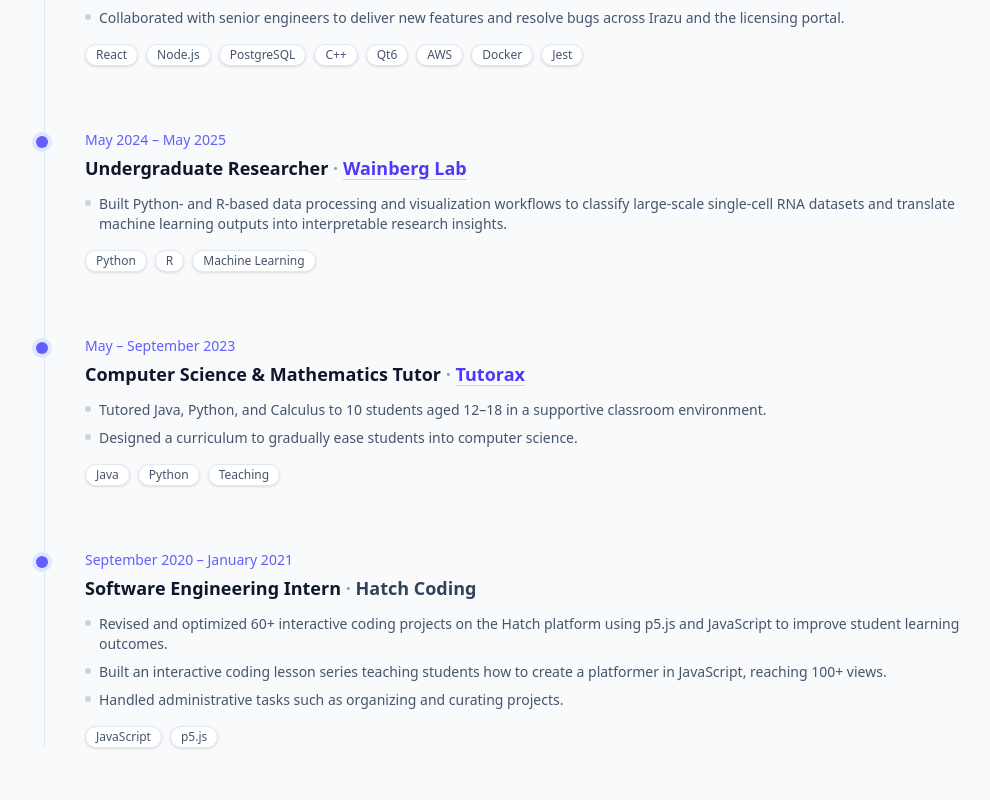
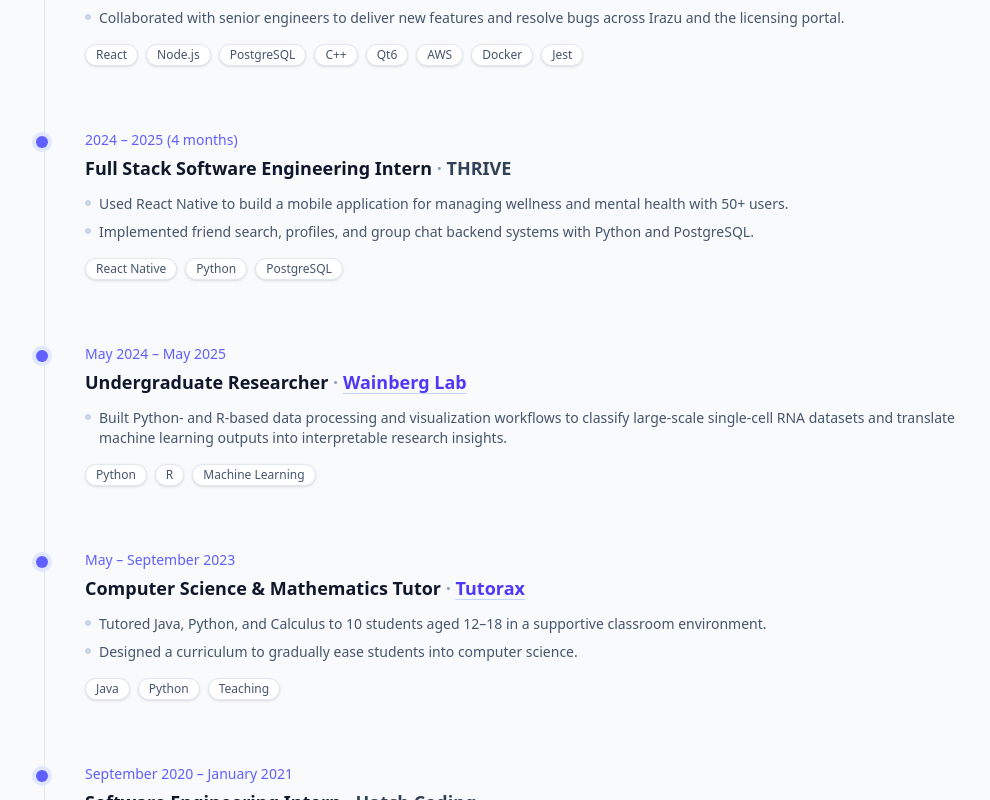
Before and after one commit to grandrx10/PersonalPortfolio, a React (Vite) app: page / in a window 1280 px wide. Shown: the part 2000-2800 px from the top of the page, without its empty margins (108-1098 px from the left). Built offline with nearby package versions, Linux system fonts and the light colour scheme.

Commit message:
Adding 3 projects

```diff
--- a/src/data/experience.js
+++ b/src/data/experience.js
@@ -25,6 +25,20 @@
       // '/images/experience/geo-1.svg',
       // '/images/experience/geo-2.svg',
       // '/images/experience/geo-3.svg',
+    ],
+  },
+  {
+    role: 'Full Stack Software Engineering Intern',
+    company: 'THRIVE',
+    link: '',
+    period: '2024 – 2025 (4 months)',
+    image: '/images/experience/thrive.svg',
+    points: [
+      'Used React Native to build a mobile application for managing wellness and mental health with 50+ users.',
+      'Implemented friend search, profiles, and group chat backend systems with Python and PostgreSQL.',
+    ],
+    tags: ['React Native', 'Python', 'PostgreSQL'],
+    photos: [
     ],
   },
   {
--- a/src/data/projects.js
+++ b/src/data/projects.js
@@ -128,4 +128,55 @@
     demoUrl: 'https://youtu.be/iiJcUfR9C-g',
     repoUrl: '',
   },
+  {
+    title: 'Tavern Chat',
+    description:
+      'A social web app where users gather in themed tavern rooms to chat, hang out on live voice, and vote on a shared YouTube music queue — complete with pixel-character avatars and a turn-based multiplayer billiards minigame, Wizard Pool.',
+    details: [
+      'React (Vite) front end backed by Firebase: email/password auth with unique display names (claimed via Firestore transactions), Firestore for taverns / chat / music queue / profiles, and Realtime Database for live presence.',
+      'Live voice via LiveKit with per-person volume sliders, speaking-glow indicators, and a master music volume — tokens minted by a small server endpoint (deployed as a Vercel serverless function) so API secrets never reach the browser.',
+      'Synced YouTube jukebox: the tavern doc stores nowPlaying { videoId, startedAt } and every client seeks to now − startedAt; the earliest-joined patron acts as host and advances the queue. Includes voting, vote-to-skip (instant for keeper/adder, else >50%), and auto-advance.',
+      'Tavern keeper features: create up to 3 taverns, configurable bar stools, uploadable backgrounds with letterboxing and a readability scrim, plus moderation tools (kick, force-skip).',
+      '🎱 Wizard Pool: up to 8 players, each with their own named/colored ball, plus special balls — 🔥 fireball explosions, ⚡ lightning bolts, and a 💀 deathball. Physics runs on a custom canvas engine with a fixed timestep.',
+      'Shots are broadcast as tiny records (inputs + the shooter\'s authoritative outcome) rather than frame streams — every client re-simulates the shot from the same seeded inputs to render the motion, then reconciles to the authoritative resting positions so game state never diverges.',
+    ],
+    tags: ['React', 'Firebase', 'LiveKit', 'Vercel', 'WebSockets', 'Canvas'],
+    image: 'https://github.com/user-attachments/assets/ea798cd9-fe2c-4aff-ab0d-487a2bcf4b18',
+    liveUrl: '',
+    repoUrl: '',
+  },
+  {
+    title: 'D&D SRD Rules Assistant',
+    description:
+      'A fully local, free retrieval-augmented question-answering system for the D&D 5e System Reference Document. Ask a rules question in plain English and it retrieves the relevant SRD passages and streams a cited answer from a local LLM — or says the SRD doesn\'t cover it.',
+    details: [
+      'End-to-end RAG pipeline in Python: pymupdf extraction with two-column reading-order preservation and heading detection, structure-aware chunking (one chunk per heading with breadcrumb section paths), bge-small embeddings cached to disk, NumPy cosine top-k retrieval, and grounded generation via Ollama (llama3.1:8b).',
+      'Chunking is tuned to the embedding model: bge-small truncates around 512 tokens, so chunks are capped at 300 words — most spells and conditions stay intact, and only long entries are windowed with a 50-word overlap.',
+      'React + TypeScript (Vite) web UI over a thin FastAPI wrapper that reuses the exact same retrieval and generation code as the CLI. Sources render first (rank, similarity bar, page, breadcrumb, expandable text), then the answer streams in token-by-token over Server-Sent Events with clickable inline citations that scroll to the matching source card.',
+      'Stays completely offline and free: no CDNs, no paid APIs — even markdown rendering is a small in-repo renderer rather than a library.',
+      'Measured retrieval quality on a hand-authored 28-question eval set phrased naturally rather than echoing section names: recall@5 of 0.929 and MRR of 0.851.',
+    ],
+    tags: ['Python', 'RAG', 'Ollama', 'FastAPI', 'React', 'TypeScript'],
+    image: 'https://github.com/user-attachments/assets/a1c4e001-3d7b-41d8-8ab1-ad1e7a36e1f9',
+    liveUrl: '',
+    demoUrl: 'https://youtu.be/Ne8Df15HaKA',
+    repoUrl: '',
+  },
+  {
+    title: 'Project Sera',
+    description:
+      'A single-player, text-only narrative game played at an old CRT terminal. You talk with Sera — an artificial companion left alone for years — and the night ends one of two ways. A fine-tuned local LLM plays Sera, wrapped in a deterministic state machine that directs the story.',
+    details: [
+      'Actor/director architecture: a local LLM (llama3.1:8b via Ollama) is "the actor" playing Sera, while a hand-written Python finite state machine is "the director" that owns the story beats — a warm reunion, hurt at being abandoned, doubt about being real, and a final timed bargain.',
+      'An LLM-as-judge scores each player turn into a hidden trust score that drives FSM transitions; the judge uses Ollama\'s enforced-JSON output and fails closed, so a parse error leaves trust and story state untouched.',
+      'The director runs fully without a model — transitions are pure functions and the judge is mockable — so the FSM and trust logic are unit tested with no LLM required.',
+      'Primary UI is a React CRT web terminal (green phosphor, scanlines, flicker, typed-out text, a power-down at the end) driven over a WebSocket by FastAPI; a Textual TUI is also included.',
+      'QLoRA fine-tuning pipeline (Unsloth) exports a GGUF adapter registered with Ollama, plus a baseline-vs-fine-tune eval harness reporting in-character rate, beat discipline, and trust calibration.',
+      'Actor and judge share one quantized model so everything fits on an 8GB laptop GPU with no VRAM thrashing.',
+    ],
+    tags: ['Python', 'LLM Fine-tuning', 'QLoRA', 'Ollama', 'FastAPI', 'React'],
+    image: 'https://github.com/user-attachments/assets/9ec66875-aaa5-4821-8891-a52130ae8a4c',
+    liveUrl: '',
+    repoUrl: '',
+  },
 ]
```
